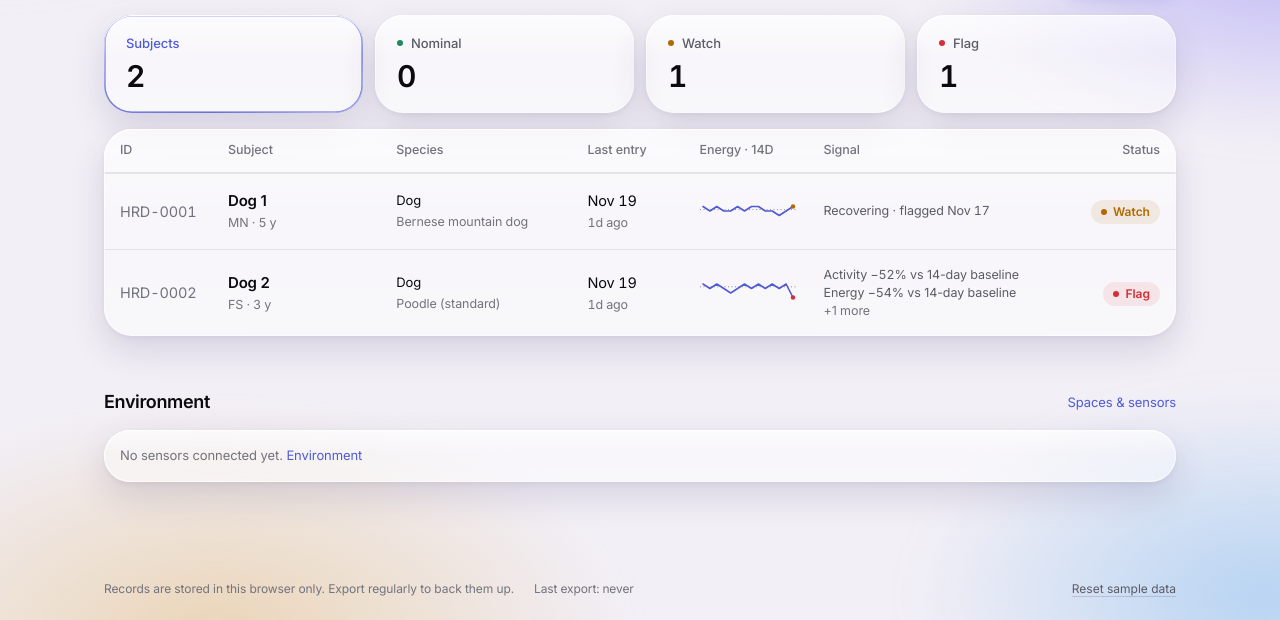
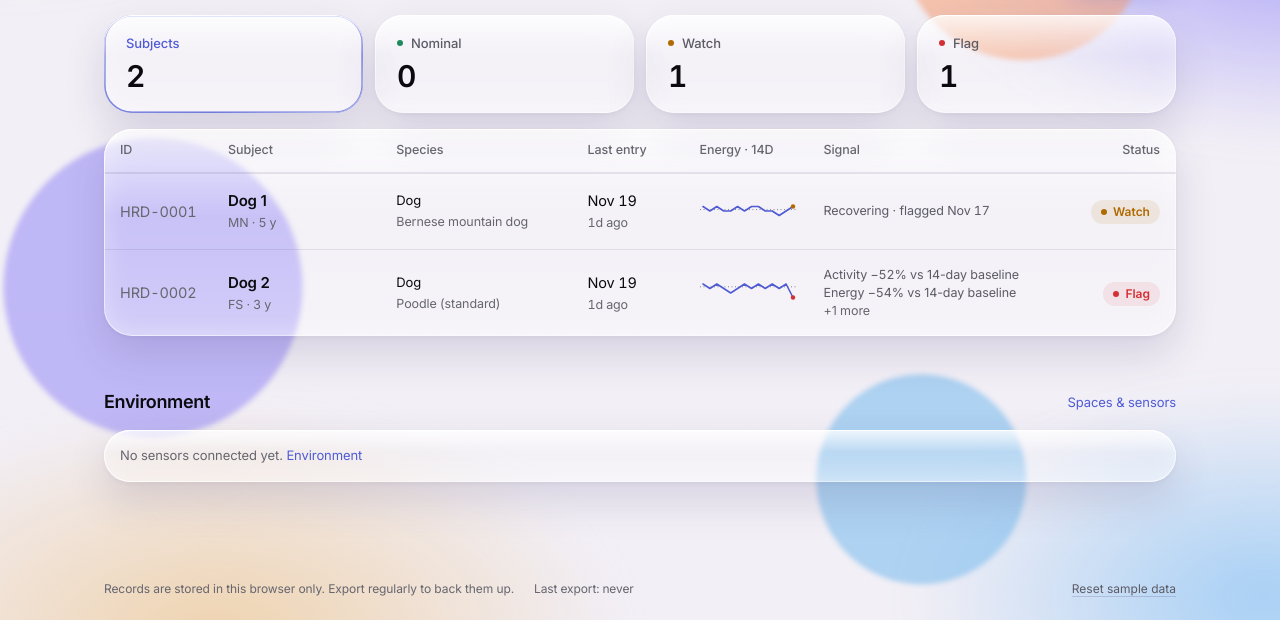
Before and after one commit to bsalsa2/herd, a plain HTML site: page index.html in a window 1280 px wide. Shown: the part 193-813 px from the top of the page. Drawn offline with Linux system fonts and the light colour scheme.

Commit message:
Clear glass: translucent everywhere, no solid fills
Far less frost so the backdrop shows through, crisp colored shapes behind
the page for the glass to bend, tinted-glass primary buttons, glass
selected states and inputs in both light and dark. Raises dark-mode text
contrast over the shapes.

Co-Authored-By: Claude Sonnet 5.5 <noreply@anthropic.com>
Claude-Session: https://claude.ai/code/session_01MVdLfgZ9xoqd7WswFKxWd4

```diff
--- a/assets/css/herd.css
+++ b/assets/css/herd.css
@@ -1737,10 +1737,107 @@ dialog::backdrop { background: rgba(30, 24, 60, 0.28); -webkit-backdrop-filter:
   .panel, .list, .hairgrid > *, .topbar-inner, dialog, .toast, .btn, .tt { background: var(--surface); }
 }
 
+/* ---------- Clear glass ----------------------------------------------------
+   Less frost, more of the backdrop. No solid fills anywhere: every surface is
+   translucent material, light and dark alike. */
+
+:root {
+  --g-bg: rgba(255, 255, 255, 0.15);
+  --g-bg-2: rgba(255, 255, 255, 0.1);
+  --g-blur: blur(14px) saturate(2.3) brightness(1.05);
+  --g-sheen: rgba(255, 255, 255, 0.7);
+  --g-sheen2: rgba(255, 255, 255, 0.16);
+  --g-glow: rgba(255, 255, 255, 0.38);
+  --surface: rgba(255, 255, 255, 0.34);
+  --text-3: #66666F;
+  --disc-a: rgba(247, 165, 125, 0.6);
+  --disc-b: rgba(150, 138, 246, 0.55);
+  --disc-c: rgba(128, 190, 238, 0.6);
+  --blob-a: rgba(247, 170, 130, 0.85);
+  --blob-b: rgba(150, 140, 248, 0.8);
+  --blob-c: rgba(238, 205, 160, 0.85);
+  --blob-d: rgba(140, 196, 244, 0.75);
+}
+@media (prefers-color-scheme: dark) {
+  :root {
+    --g-bg: rgba(255, 255, 255, 0.045);
+    --g-bg-2: rgba(255, 255, 255, 0.03);
+    --g-blur: blur(18px) saturate(1.9) brightness(1.1);
+    --g-hi: rgba(255, 255, 255, 0.34);
+    --g-sheen: rgba(255, 255, 255, 0.2);
+    --g-sheen2: rgba(255, 255, 255, 0.03);
+    --g-glow: rgba(255, 255, 255, 0.07);
+    --surface: rgba(255, 255, 255, 0.07);
+    --text-2: #C4C4CE;
+    --text-3: #A8A8B4;
+    --disc-a: rgba(110, 120, 255, 0.4);
+    --disc-b: rgba(200, 105, 215, 0.34);
+    --disc-c: rgba(60, 180, 200, 0.34);
+    --blob-a: rgba(140, 86, 58, 0.55);
+    --blob-b: rgba(76, 84, 210, 0.6);
+    --blob-c: rgba(138, 70, 150, 0.5);
+    --blob-d: rgba(30, 124, 144, 0.55);
+  }
+}
+
+/* crisp shapes behind the page, so the glass has edges to bend */
+body::after {
+  content: "";
+  position: fixed;
+  inset: 0;
+  z-index: -1;
+  pointer-events: none;
+  background:
+    radial-gradient(circle at 80% 16%, var(--disc-a) 0 10%, transparent 10.4%),
+    radial-gradient(circle at 12% 60%, var(--disc-b) 0 12%, transparent 12.4%),
+    radial-gradient(circle at 72% 84%, var(--disc-c) 0 9%, transparent 9.4%);
+  filter: blur(2px);
+  animation: ambient2 70s ease-in-out infinite alternate;
+}
+@keyframes ambient2 {
+  from { transform: translate3d(0, 0, 0); }
+  to { transform: translate3d(-3%, 2.5%, 0) scale(1.04); }
+}
+
+.panel, .list, .hairgrid > *, .topbar-inner, dialog, .toast, .btn, .tt {
+  -webkit-backdrop-filter: var(--g-blur);
+  backdrop-filter: var(--g-blur);
+}
+.panel, .list, .hairgrid > *, .topbar-inner, dialog, .toast {
+  background: var(--g-bg);
+  box-shadow: inset 0 1px 0 var(--g-hi), inset 0 -1px 1px var(--g-lo), inset 0 0 26px var(--g-glow), 0 18px 40px var(--g-drop), 0 2px 6px rgba(40, 30, 80, 0.05);
+}
+.panel .panel, .panel .hairgrid > *, dialog .panel { background: var(--g-bg-2); box-shadow: inset 0 1px 0 var(--g-hi); -webkit-backdrop-filter: none; backdrop-filter: none; }
+.btn { background: var(--g-bg); box-shadow: inset 0 1px 0 var(--g-hi), inset 0 -1px 1px var(--g-lo), inset 0 0 14px var(--g-glow), 0 8px 20px var(--g-drop); }
+.btn-quiet { background: transparent; box-shadow: none; -webkit-backdrop-filter: none; backdrop-filter: none; }
+.btn-primary { background: color-mix(in srgb, var(--accent) 72%, transparent); color: #fff; text-shadow: 0 1px 2px rgba(20, 20, 80, 0.35); border: 0; box-shadow: inset 0 1px 0 rgba(255, 255, 255, 0.7), inset 0 -1px 1px rgba(255, 255, 255, 0.18), inset 0 0 18px rgba(255, 255, 255, 0.22), 0 10px 24px color-mix(in srgb, var(--accent) 30%, transparent); }
+.btn-primary:hover { background: color-mix(in srgb, var(--accent) 82%, transparent); }
+.btn-danger-solid { background: color-mix(in srgb, var(--bad) 60%, transparent); color: var(--text); }
+.topnav a[aria-current="page"] { background: rgba(255, 255, 255, 0.34); -webkit-backdrop-filter: blur(8px); backdrop-filter: blur(8px); box-shadow: inset 0 1px 0 rgba(255, 255, 255, 0.9), inset 0 0 12px rgba(255, 255, 255, 0.25), 0 2px 8px rgba(40, 30, 80, 0.12); }
+.seg, .radios { background: rgba(255, 255, 255, 0.1); box-shadow: inset 0 1px 2px rgba(40, 30, 80, 0.12), inset 0 0 0 1px rgba(255, 255, 255, 0.3); }
+.seg-btn[aria-pressed="true"], .radios input:checked + label { background: rgba(255, 255, 255, 0.4); box-shadow: inset 0 1px 0 rgba(255, 255, 255, 0.95), inset 0 0 10px rgba(255, 255, 255, 0.3), 0 2px 8px rgba(40, 30, 80, 0.14); }
+.input { background: rgba(255, 255, 255, 0.16); border: 1px solid rgba(255, 255, 255, 0.6); -webkit-backdrop-filter: blur(10px); backdrop-filter: blur(10px); }
+dialog { background: rgba(255, 255, 255, 0.28); -webkit-backdrop-filter: blur(24px) saturate(2.1); backdrop-filter: blur(24px) saturate(2.1); }
+.toast, .tt { background: rgba(255, 255, 255, 0.3); }
+.pill.calib, .pill.none { background: rgba(255, 255, 255, 0.2); }
+.tile[aria-pressed="true"] { box-shadow: inset 0 1px 0 var(--g-hi), inset 0 0 0 1.5px var(--accent), inset 0 0 26px var(--g-glow), 0 18px 40px var(--g-drop); }
+@media (prefers-color-scheme: dark) {
+  .panel::after, .list::after, .hairgrid > *::after, .topbar-inner::after, dialog::after, .toast::after { opacity: 0.75; }
+  .btn-primary { color: #fff; box-shadow: inset 0 1px 0 rgba(255, 255, 255, 0.5), inset 0 0 18px rgba(255, 255, 255, 0.12), 0 10px 24px color-mix(in srgb, var(--accent) 28%, transparent); }
+  .btn-danger-solid { color: #fff; }
+  .topnav a[aria-current="page"] { background: rgba(255, 255, 255, 0.14); box-shadow: inset 0 1px 0 rgba(255, 255, 255, 0.36), inset 0 0 12px rgba(255, 255, 255, 0.08); }
+  .seg, .radios { background: rgba(255, 255, 255, 0.05); box-shadow: inset 0 1px 2px rgba(0, 0, 0, 0.4), inset 0 0 0 1px rgba(255, 255, 255, 0.12); }
+  .seg-btn[aria-pressed="true"], .radios input:checked + label { background: rgba(255, 255, 255, 0.16); box-shadow: inset 0 1px 0 rgba(255, 255, 255, 0.4), inset 0 0 10px rgba(255, 255, 255, 0.08); }
+  .input { background: rgba(255, 255, 255, 0.05); border-color: rgba(255, 255, 255, 0.2); }
+  dialog { background: rgba(255, 255, 255, 0.07); }
+  .toast, .tt { background: rgba(255, 255, 255, 0.09); }
+  .pill.calib, .pill.none { background: rgba(255, 255, 255, 0.08); }
+}
+
 /* ---------- Motion preferences ------------------------------------------ */
 
 @media (prefers-reduced-motion: reduce) {
-  body::before { animation: none !important; }
+  body::before, body::after { animation: none !important; }
   *, *::before, *::after {
     animation-duration: 0.01ms !important;
     animation-iteration-count: 1 !important;
```
